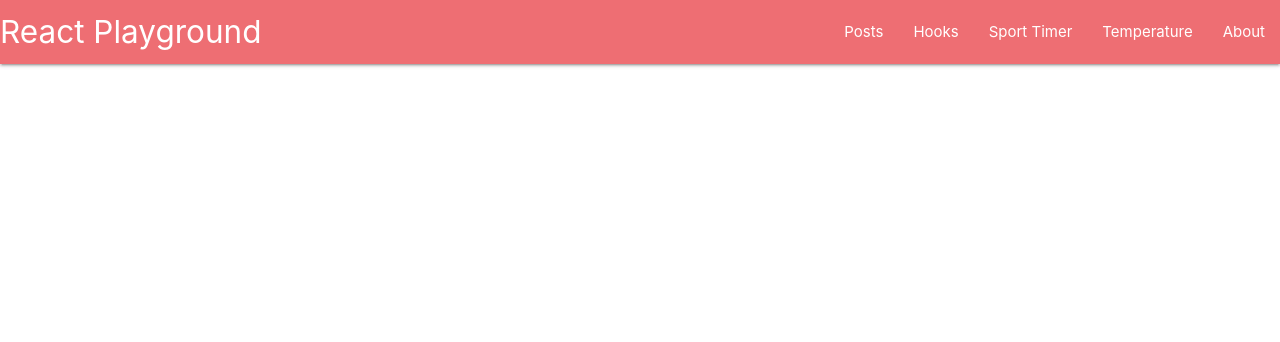
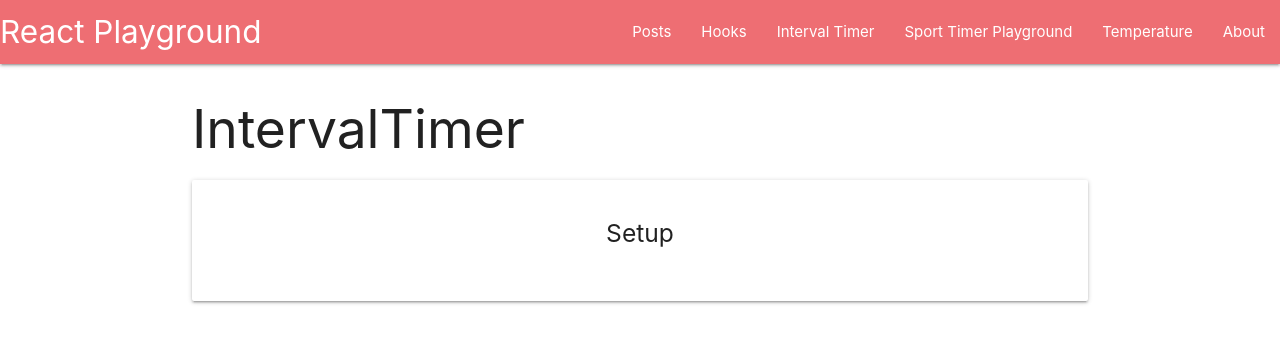
Before and after one commit to jradek/docker-playground, a React (Create React App) app in the folder react-sample/: page /intervaltimer in a window 1280 px wide. Shown: the top 342 px of the page. Built offline with nearby package versions, Linux system fonts and the light colour scheme.

Commit message:
adds interval timer
- renames old sport timer

```diff
--- a/react-sample/src/App.js
+++ b/react-sample/src/App.js
@@ -12,19 +12,19 @@ import Navbar from "./components/Navbar";
 import About from "./pages/about";
 import Home from "./pages/home";
 import Temperature from "./pages/temperature";
-import Hooks from "./pages/hooks"
-import SportTimer from "./components/SportTimer"
+import Hooks from "./pages/hooks";
+import SportTimerPlayground from "./components/SportTimerPlayground";
+import IntervalTimer from "./components/IntervalTimer";
 
 // Sidenav
 // TODO also see: https://github.com/AndyBraveMX/react-learning/tree/master/react-sidenav-materializecss
-document.addEventListener('DOMContentLoaded', function () {
-  var elems = document.querySelectorAll('.sidenav');
+document.addEventListener("DOMContentLoaded", function() {
+  var elems = document.querySelectorAll(".sidenav");
   /*var instances =*/ M.Sidenav.init(elems, {
     edge: "left",
     inDuration: 250
   });
 });
-
 
 function App() {
   return (
@@ -41,7 +41,10 @@ function App() {
         <Route exact path="/hooks" component={Hooks} />
       </div>
       <div className="container">
-        <Route exact path="/st" component={SportTimer} />
+        <Route exact path="/intervaltimer" component={IntervalTimer} />
+      </div>
+      <div className="container">
+        <Route exact path="/stp" component={SportTimerPlayground} />
       </div>
       <div className="container">
         <Route exact path="/about" component={About} />
--- /dev/null
+++ b/react-sample/src/components/IntervalTimer.js
@@ -0,0 +1,50 @@
+import React, { Component } from "react";
+
+const SetupView = props => {
+  return (
+    <div className="card-panel">
+      <div className="row">
+        <h5 className="col center s12">Setup</h5>
+      </div>
+      {/* <div className="progress big">
+        <div
+          className="determinate"
+          style={{ width: `${props.valuePercent}%` }}
+        />
+      </div> */}
+    </div>
+  );
+};
+
+const IntervalState = {
+  SETUP: "setup",
+  ROUND_PREPARE: "round_prepare",
+  ROUND_RUNNING: "round_running",
+  ROUND_PAUSE: "round_pause"
+};
+
+class IntervalTimer extends Component {
+  state = {
+    state: IntervalState.SETUP
+  };
+
+  getCurrentView = () => {
+    switch (this.state.state) {
+      case IntervalState.SETUP:
+        return <SetupView />;
+      default:
+        return <h5>oops</h5>;
+    }
+  };
+
+  render() {
+    return (
+      <div>
+        <h2>IntervalTimer</h2>
+        <div className="row">{this.getCurrentView()}</div>
+      </div>
+    );
+  }
+}
+
+export default IntervalTimer;
--- a/react-sample/src/components/Navbar.js
+++ b/react-sample/src/components/Navbar.js
@@ -3,18 +3,20 @@ import React from "react";
 import { Link } from "react-router-dom";
 
 export default function Navbar() {
-
   const elements = (
     <React.Fragment>
       <li>
         <Link to="/">Posts</Link>
-      </li >
+      </li>
       <li>
         <Link to="/hooks">Hooks</Link>
-      </li >
+      </li>
       <li>
-        <Link to="/st">Sport Timer</Link>
-      </li >
+        <Link to="/intervaltimer">Interval Timer</Link>
+      </li>
+      <li>
+        <Link to="/stp">Sport Timer Playground</Link>
+      </li>
       <li>
         <Link to="/temp">Temperature</Link>
       </li>
@@ -22,23 +24,21 @@ export default function Navbar() {
         <Link to="/about">About</Link>
       </li>
     </React.Fragment>
-  )
+  );
 
   /* in App.js is javascript logic to make the sidenav logic work  */
   return (
     <React.Fragment>
       <nav>
         <div className="nav-wrapper">
-
           <Link to="/" className="brand-logo">
             React Playground
           </Link>
-          <a href="!#" data-target="mobile-demo" className="sidenav-trigger"><i className="material-icons">menu</i></a>
+          <a href="!#" data-target="mobile-demo" className="sidenav-trigger">
+            <i className="material-icons">menu</i>
+          </a>
 
-          <ul className="right hide-on-med-and-down">
-            {elements}
-          </ul>
-
+          <ul className="right hide-on-med-and-down">{elements}</ul>
         </div>
       </nav>
 
@@ -46,7 +46,6 @@ export default function Navbar() {
       <ul className="sidenav" id="mobile-demo">
         {elements}
       </ul>
-
     </React.Fragment>
   );
 }
--- a/react-sample/src/pages/hooks.js
+++ b/react-sample/src/pages/hooks.js
@@ -1,5 +1,6 @@
 import React, { useState, useEffect } from "react";
 
+// eslint-disable-next-line no-unused-vars
 const delayMilliSec = ms => new Promise(res => setTimeout(res, ms));
 
 // ****************************************************************************
```
Also changed, not shown: react-sample/src/components/SportTimerPlayground.js (renamed from react-sample/src/components/SportTimer.js, +6 -2 lines).
